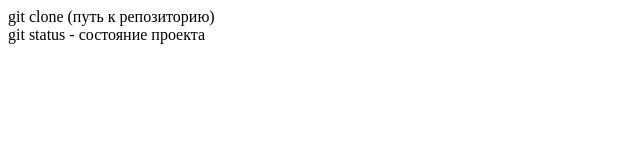
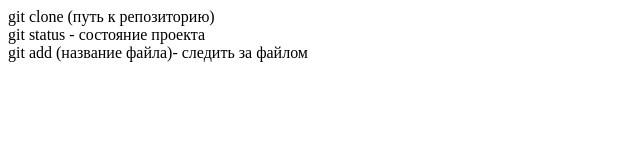
Before and after one commit to redstone91/testgit, a plain HTML site: page index.html in a window 1280 px wide. Shown: the whole page, without its empty margins (0-640 px from the left). Drawn offline with Linux system fonts and the light colour scheme.

Commit message:
add 3 div

```diff
--- a/index.html
+++ b/index.html
@@ -11,7 +11,7 @@
 <body>
     <div>git clone (путь к репозиторию)</div>
     <div>git status - состояние проекта</div>
-    <h1></h1>
+    <div>git add (название файла)- следить за файлом</div>
 
 </body>
 
```
